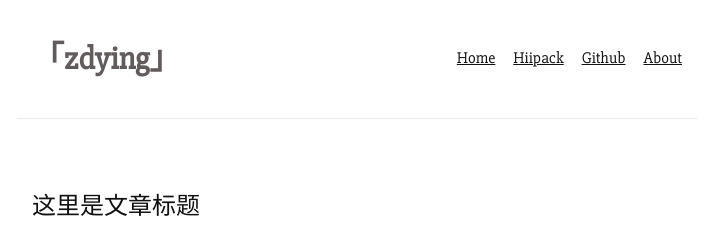
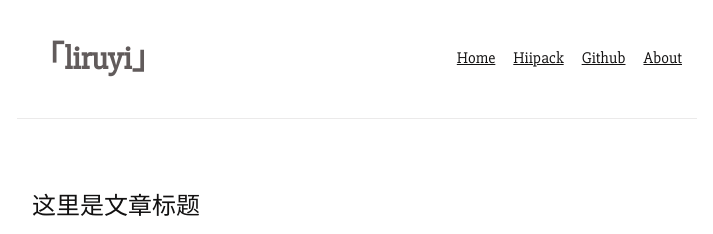
Before and after one commit to LIRUYIWEB/LIRUYIWEB.github.io, a Jekyll site: the page built from index.html, in a window 1280 px wide. Shown: the top 234 px of the page, without its empty margins (283-996 px from the left). Built offline with Jekyll 4.4.1, drawn with Linux system fonts in a browser that asks for light colours; the list of posts is cut into pages by our own code.

Commit message:
Update header.html

```diff
--- a/_includes/header.html
+++ b/_includes/header.html
@@ -1,5 +1,5 @@
 <header class="page-header">
-<h1>「zdying」</h1>
+<h1>「liruyi」</h1>
     <nav>
         <ul class="list">
             <li><a href="/">Home</a></li>
```
